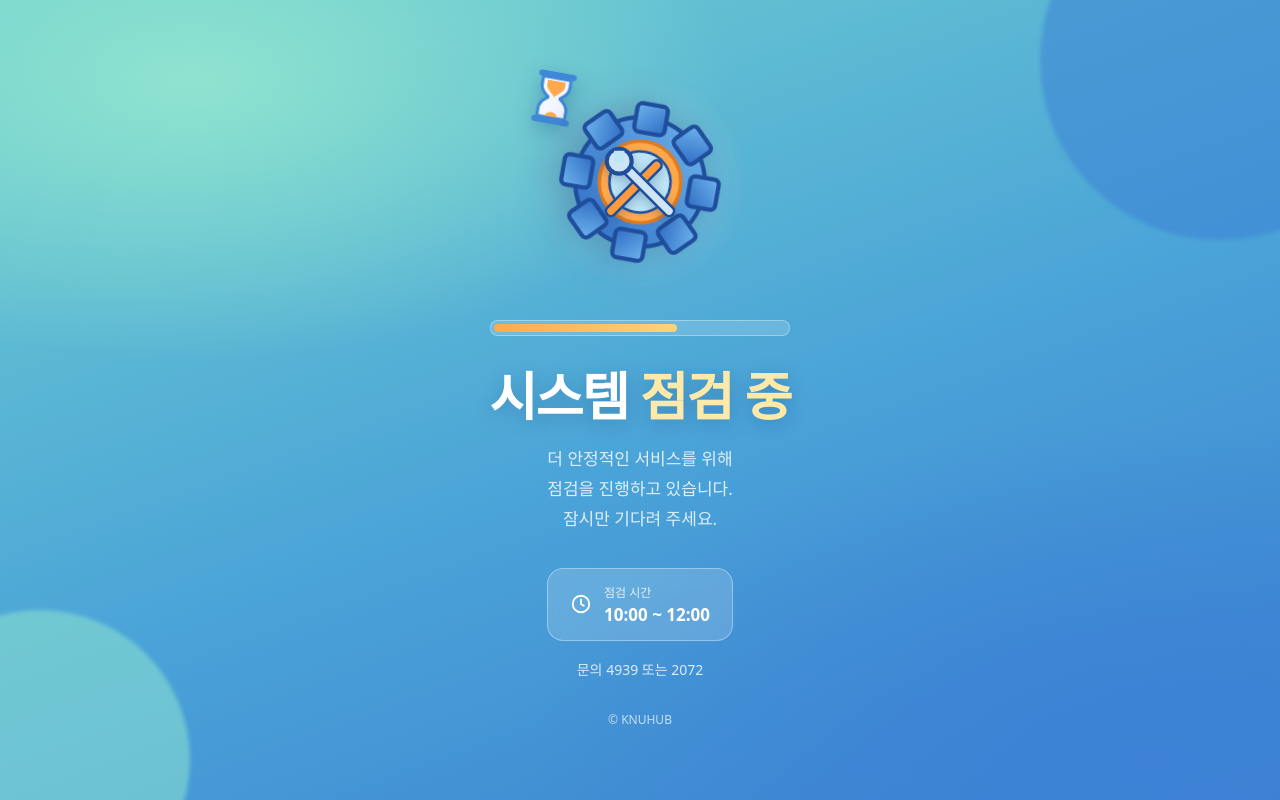
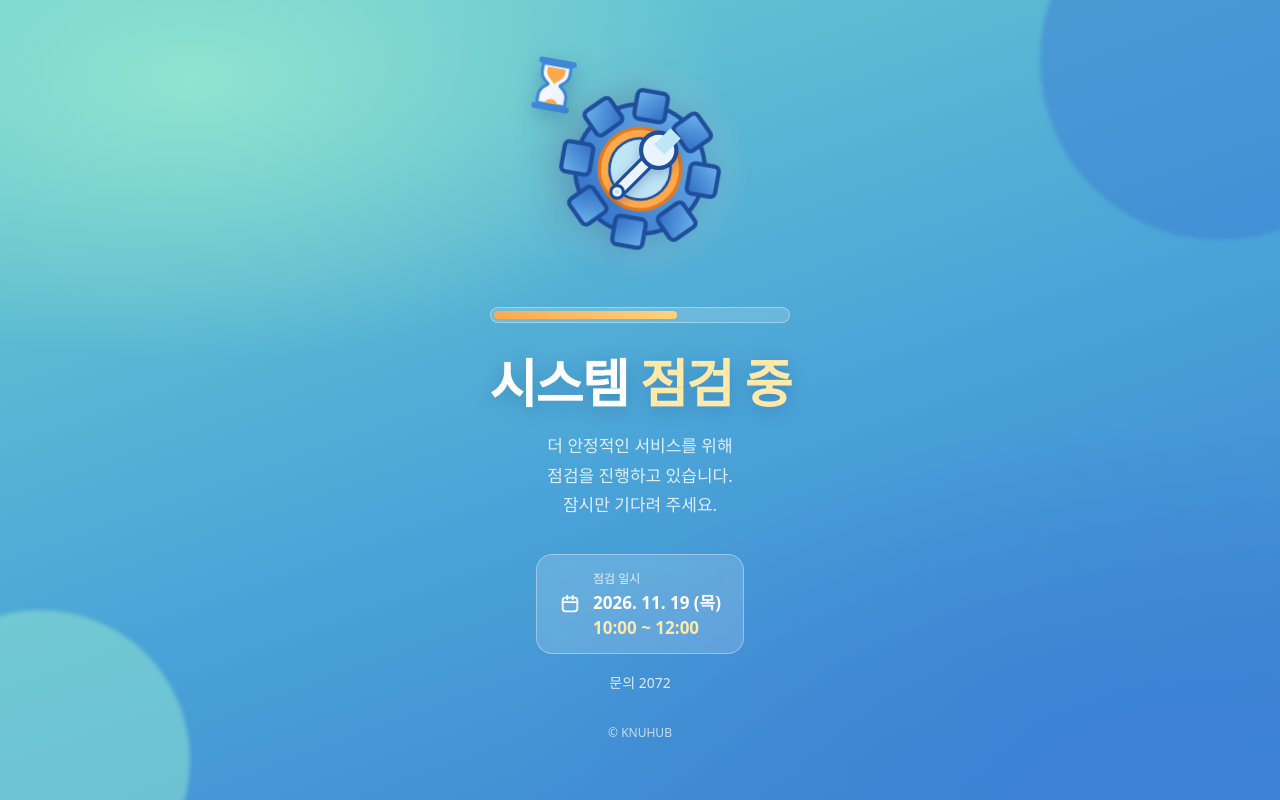
Before and after one commit to knuhub/MW, a plain HTML site: page index.html in a window 1280 px wide. Drawn offline with Linux system fonts and the light colour scheme.

Commit message:
Use spanner icon, add maintenance date, keep single contact number
Co-Authored-By: Claude Sonnet 5.5 <noreply@anthropic.com>

```diff
--- a/index.html
+++ b/index.html
@@ -68,7 +68,8 @@
     backdrop-filter:blur(8px); text-align:left;
   }
   .time small{display:block;font-size:12px;color:var(--soft);margin-bottom:2px}
-  .time b{font-size:17px;font-weight:700}
+  .time b{display:block;font-size:17px;font-weight:700}
+  .time b.t{margin-top:2px;color:var(--accent)}
   .time svg{width:22px;height:22px;stroke:#fff;fill:none;stroke-width:2;stroke-linecap:round;flex:none}
 
   .contact{margin-top:18px;font-size:14px;color:var(--soft)}
@@ -108,14 +109,13 @@
     </svg>
 
     <svg class="tools" viewBox="0 0 100 100" fill="none" stroke-linecap="round" stroke-linejoin="round">
-      <!-- screwdriver -->
-      <path d="M22 78 L66 34" stroke="#1f4f9c" stroke-width="12"/>
-      <path d="M22 78 L66 34" stroke="#ff9a3c" stroke-width="7"/>
-      <!-- wrench -->
-      <path d="M78 78 L36 36" stroke="#1f4f9c" stroke-width="12"/>
-      <path d="M78 78 L36 36" stroke="#cfe4f5" stroke-width="7"/>
-      <circle cx="30" cy="30" r="12" fill="#cfe4f5" stroke="#1f4f9c" stroke-width="4"/>
-      <rect x="25" y="20" width="10" height="11" fill="#bfe6f5"/>
+      <!-- spanner -->
+      <path d="M32 68 L62 38" stroke="#1f4f9c" stroke-width="15"/>
+      <path d="M32 68 L62 38" stroke="#eaf4fc" stroke-width="9"/>
+      <circle cx="28" cy="72" r="6" fill="#eaf4fc" stroke="#1f4f9c" stroke-width="3"/>
+      <circle cx="68" cy="32" r="17" fill="#eaf4fc" stroke="#1f4f9c" stroke-width="4"/>
+      <rect x="61" y="9" width="14" height="22" fill="#bfe6f5" transform="rotate(45 68 32)"/>
+      <circle cx="28" cy="72" r="2.2" fill="#bfe6f5"/>
     </svg>
   </div>
 
@@ -125,11 +125,11 @@
   <p class="lead">더 안정적인 서비스를 위해<br>점검을 진행하고 있습니다.<br>잠시만 기다려 주세요.</p>
 
   <div class="time">
-    <svg viewBox="0 0 24 24"><circle cx="12" cy="12" r="9"/><path d="M12 7v5l3 2"/></svg>
-    <div><small>점검 시간</small><b>10:00 ~ 12:00</b></div>
+    <svg viewBox="0 0 24 24"><rect x="4" y="5" width="16" height="15" rx="3"/><path d="M4 10h16M9 3v4M15 3v4"/></svg>
+    <div><small>점검 일시</small><b>2026. 11. 19 (목)</b><b class="t">10:00 ~ 12:00</b></div>
   </div>
 
-  <p class="contact">문의 4939 또는 2072</p>
+  <p class="contact">문의 2072</p>
 
   <footer>© KNUHUB</footer>
 </main>
```
